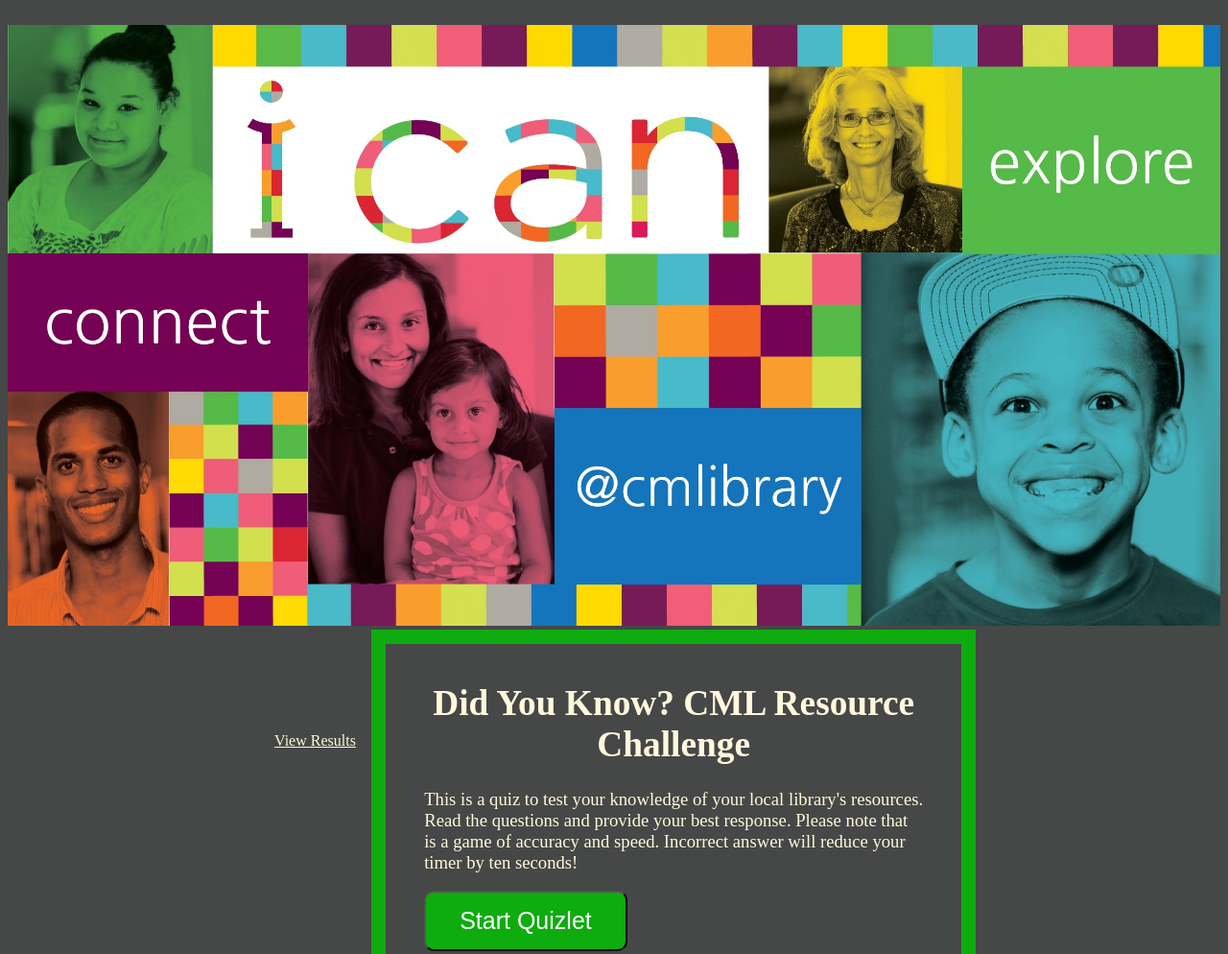
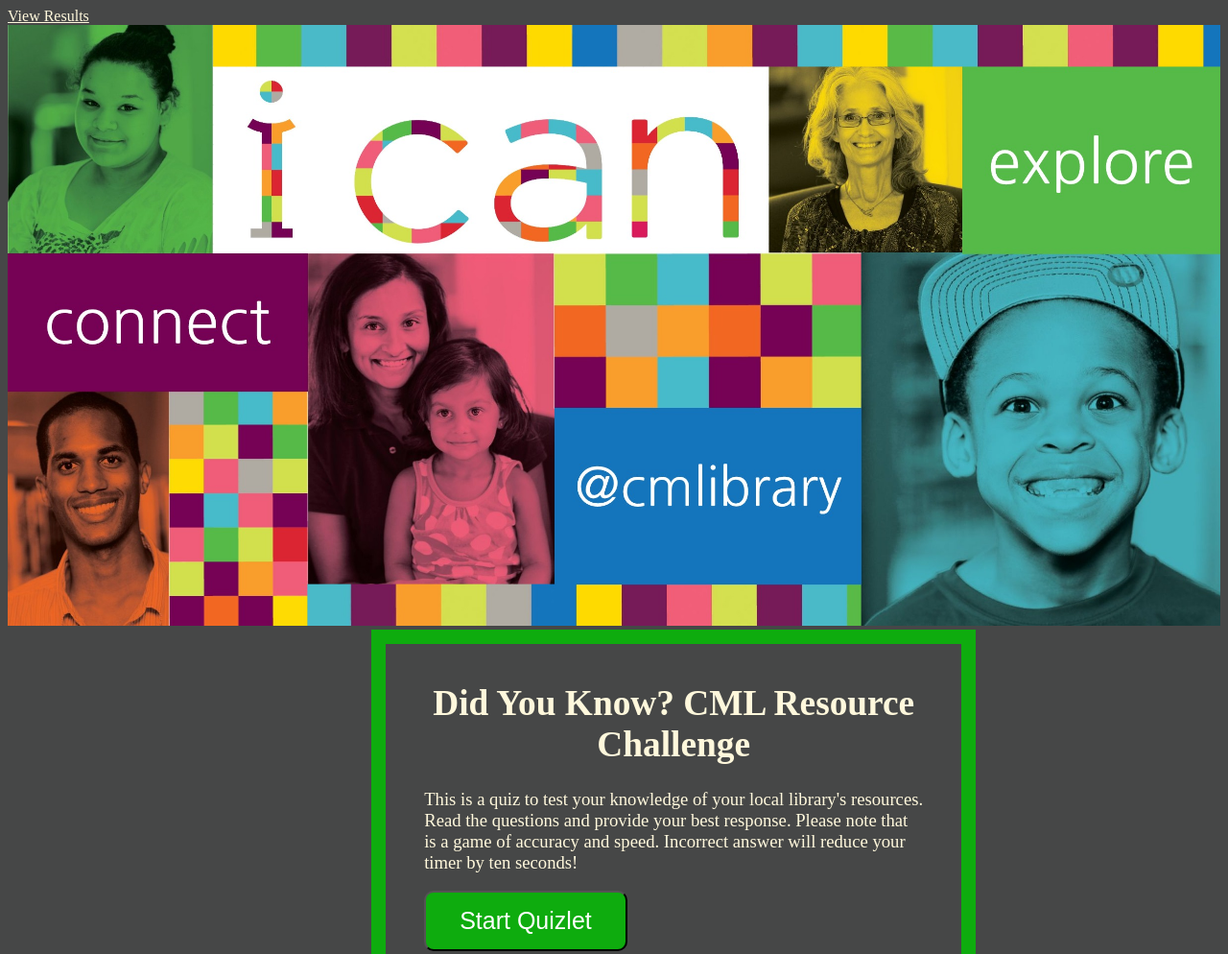
Before and after one commit to sjohn214/CMLResource-Quizlet, a plain HTML site: page index.html in a window 1280 px wide. Shown: the top 994 px of the page at 96% size. Drawn offline with Linux system fonts and the light colour scheme.

Commit message:
Added margin a

```diff
--- a/assets/style.css
+++ b/assets/style.css
@@ -10,8 +10,7 @@
 
 a {
     position: relative;
-    left: 22%;
-    top: 755px;
+    margin-left: auto;
     color: cornsilk;
     text-decoration: underline;
 }
```
